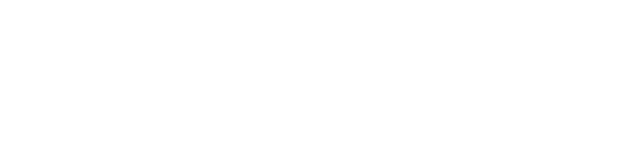
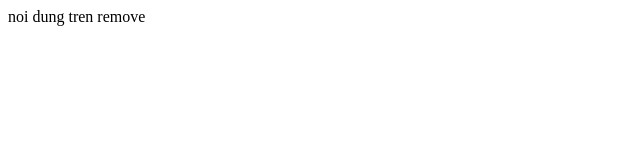
Before and after one commit to 99nhu/learn_git_remote, a plain HTML site: page index.html in a window 1280 px wide. Shown: the whole page, without its empty margins (0-640 px from the left). Drawn offline with Linux system fonts and the light colour scheme.

Commit message:
Update index.html

```diff
--- a/index.html
+++ b/index.html
@@ -6,6 +6,6 @@
     <title>Document</title>
 </head>
 <body>
-
+    noi dung tren remove
 </body>
 </html>
```
